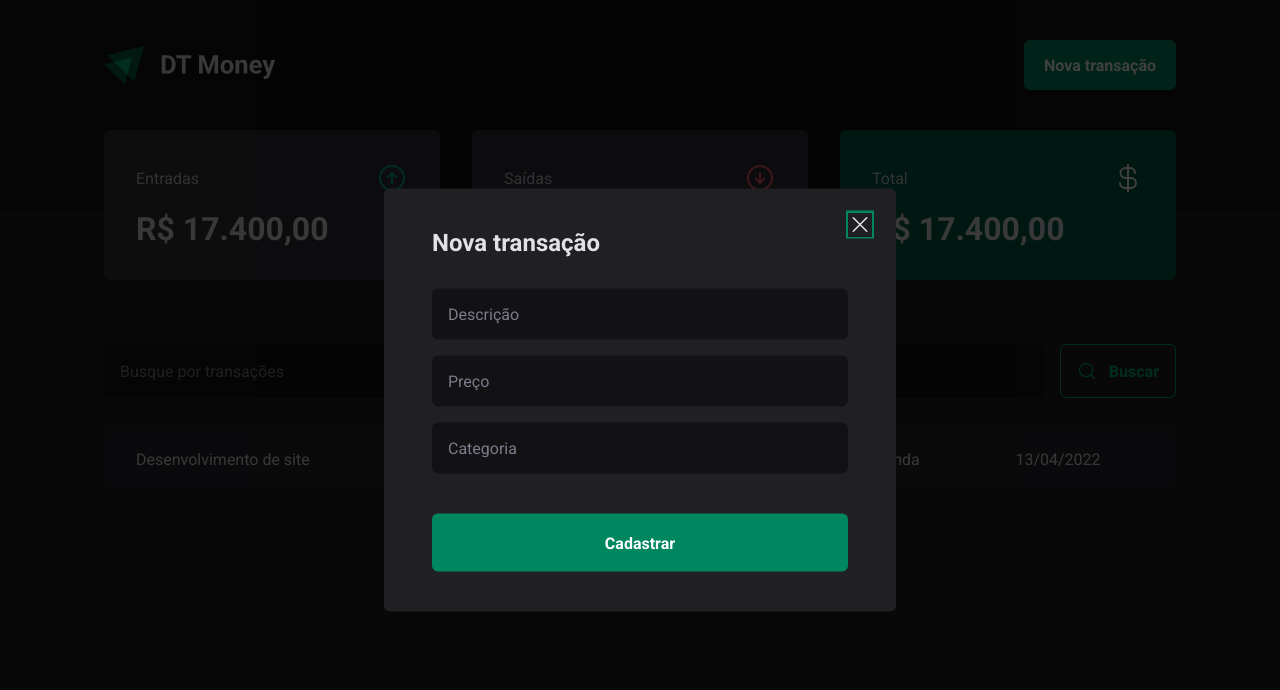
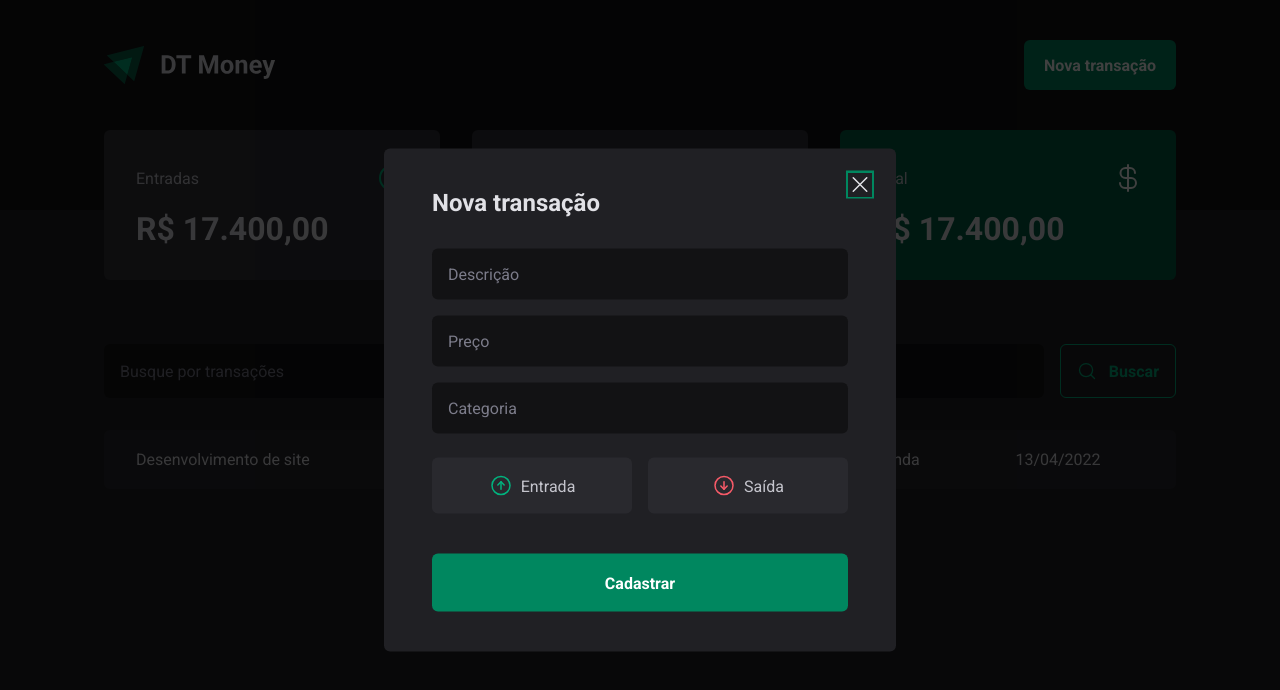
Before and after one commit to murilokuerten92/finance-plan, a React (Vite) app: page / in a window 1280 px wide. Both pictures are taken after a click on the button "Nova transação". Shown: the top 690 px of the page. Built offline with nearby package versions, Linux system fonts and the light colour scheme.

Commit message:
feat: creating modal buttons

```diff
--- a/src/components/NewTransactionModal/index.tsx
+++ b/src/components/NewTransactionModal/index.tsx
@@ -1,6 +1,6 @@
 import * as Dialog from "@radix-ui/react-dialog";
-import { X } from "phosphor-react";
-import { CloseButton, Content, Overlay } from "./styles";
+import { ArrowCircleDown, ArrowCircleUp, X } from "phosphor-react";
+import { CloseButton, Content, Overlay, TransactionType, TransactionTypeButton } from "./styles";
 
 export function NewTransactionModal() {
 
@@ -18,6 +18,17 @@
                     <input type='number' placeholder="Preço" required />
                     <input type='text' placeholder="Categoria" required />
 
+                    <TransactionType>
+                        <TransactionTypeButton variant='income'>
+                            <ArrowCircleUp size={24} />
+                            Entrada
+                        </TransactionTypeButton>
+                        <TransactionTypeButton variant="outcome">
+                            <ArrowCircleDown size={24} />
+                            Saída
+                        </TransactionTypeButton>
+                    </TransactionType>
+
                     <button type='submit'>
                         Cadastrar
                     </button>
--- a/src/components/NewTransactionModal/styles.ts
+++ b/src/components/NewTransactionModal/styles.ts
@@ -71,3 +71,31 @@
   cursor: pointer;
   color: ${props => props.theme['gray-100']};
 `
+
+export const TransactionType = styled.div`
+ display: grid;
+ grid-template-columns: repeat(2, 1fr);
+ gap: 1rem;
+ margin-top: 0.5rem;
+`
+
+interface TransactionTypeButtonProps {
+    variant: 'income' | 'outcome'
+}
+
+export const TransactionTypeButton = styled.button<TransactionTypeButtonProps>`
+  background: ${props => props.theme['gray-700']};
+  padding: 1rem;
+  display: flex;
+  align-items: center;
+  justify-content: center;
+  gap: 0.5rem;
+  border-radius: 6px;
+  cursor: pointer;
+  border: 0;
+  color: ${props => props.theme['gray-300']};
+
+  svg {
+    color: ${props => props.variant === 'income' ? props.theme['green-300'] : props.theme['red-300']}
+  }
+`
```
